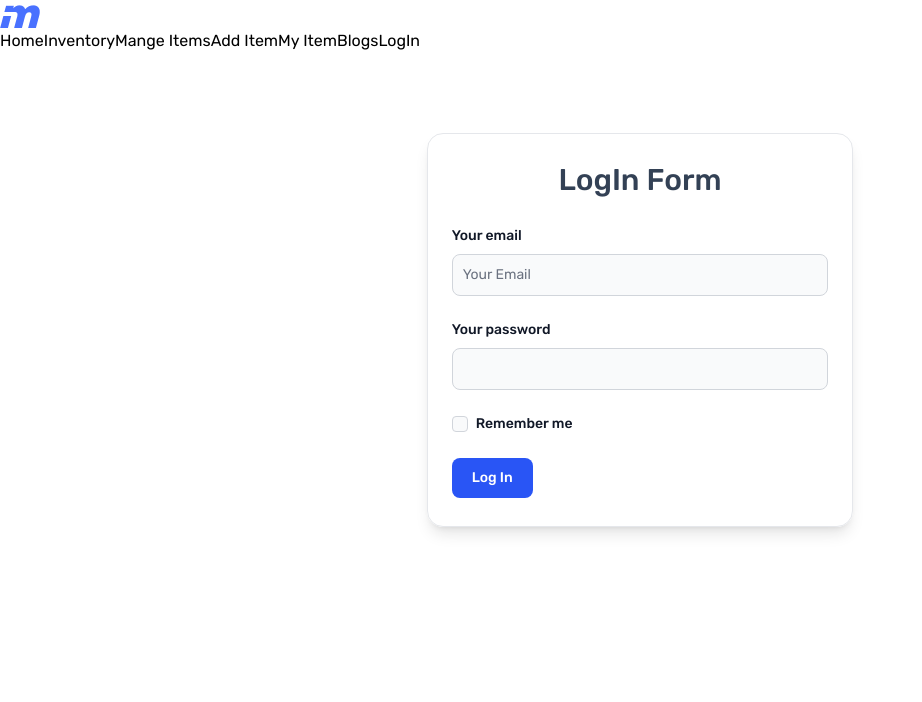
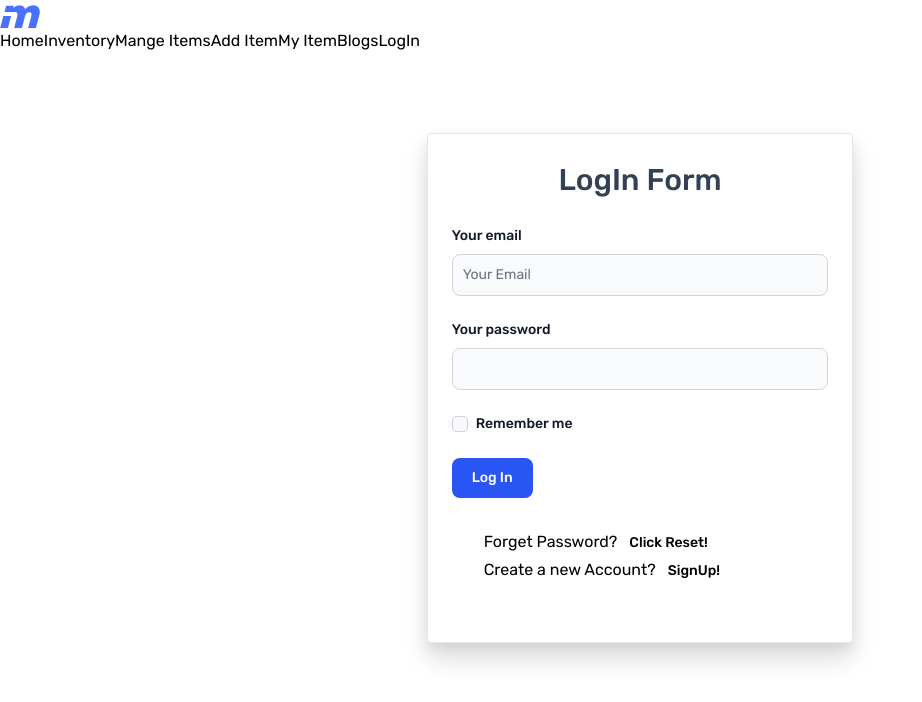
Before and after one commit to NishatFariza/motors-car-client, a React (Create React App) app: page /logIn in a window 1280 px wide. Shown: the top 702 px of the page, without its empty margins (0-922 px from the left). Built offline with nearby package versions, Linux system fonts and the light colour scheme.

Commit message:
signup add

```diff
--- a/src/pages/LogIn/LogIn.css
+++ b/src/pages/LogIn/LogIn.css
@@ -1,12 +1,26 @@
+.login-form{
+    box-shadow: rgba(0, 0, 0, 0.15) 0px 15px 25px, rgba(0, 0, 0, 0.05) 0px 5px 10px;
+}
+
 .form-btn{
     background-color: #2955f5;
     transition: .5s;
-   }
-   .form-btn:hover{
+}
+.form-btn:hover{
     background-color: #4971FE;
     color: rgb(255, 255, 255);
 
-   }
-   .logIn-title{
+}
+.logIn-title{
       color: #232628;
-   }
+}
+.link-text{
+    transition: .5s;
+    font-weight: 500;
+
+}
+.link-text:hover{
+    color: #5270db;
+
+
+}
--- a/src/pages/LogIn/LogIn.jsx
+++ b/src/pages/LogIn/LogIn.jsx
@@ -1,9 +1,10 @@
 import React from "react";
+import { Link } from "react-router-dom";
 import "./LogIn.css";
 
 const LogIn = () => {
   return (
-    <div className="lg:w-4/12 w-10/12 mx-auto py-7 border rounded-2xl px-6 my-20 shadow-lg">
+    <div className="lg:w-4/12 w-10/12 mx-auto py-7 border rounded px-6 my-20 login-form">
       <h3 className="mb-7 text-3xl font-medium text-center text-slate-700">
         LogIn Form
       </h3>
@@ -61,6 +62,20 @@ const LogIn = () => {
           Log In
         </button>
       </form>
+      <div className="my-8 lg:pl-8 sm:p-0">
+        <p>
+          Forget Password?
+          <Link to="/signUp" className="text-sm lg:ml-3 link-text">
+            Click Reset!
+          </Link>
+        </p>
+        <p className="mt-1">
+          Create a new Account?
+          <Link to="/signUp" className="text-sm lg:ml-3 link-text">
+            SignUp!
+          </Link>
+        </p>
+      </div>
     </div>
   );
 };
--- a/src/pages/SignUp/SignUp.jsx
+++ b/src/pages/SignUp/SignUp.jsx
@@ -3,6 +3,7 @@ import React from 'react';
 const SignUp = () => {
     return (
         <div>
+            <h3>SignUp Here</h3>
 
         </div>
     );
```
